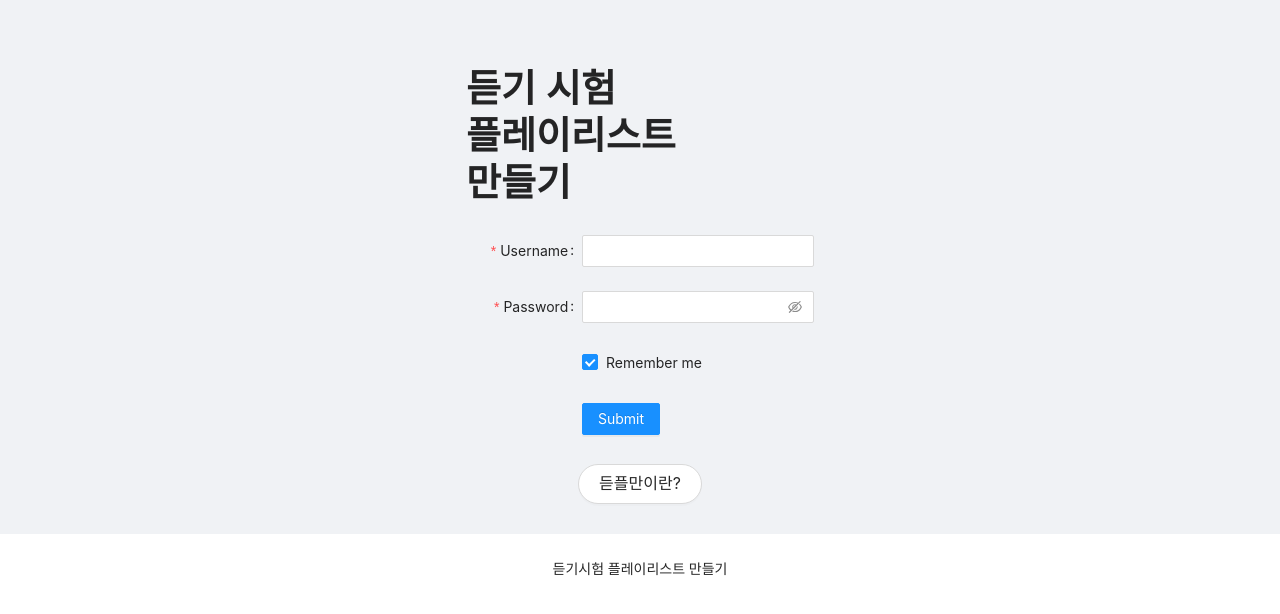
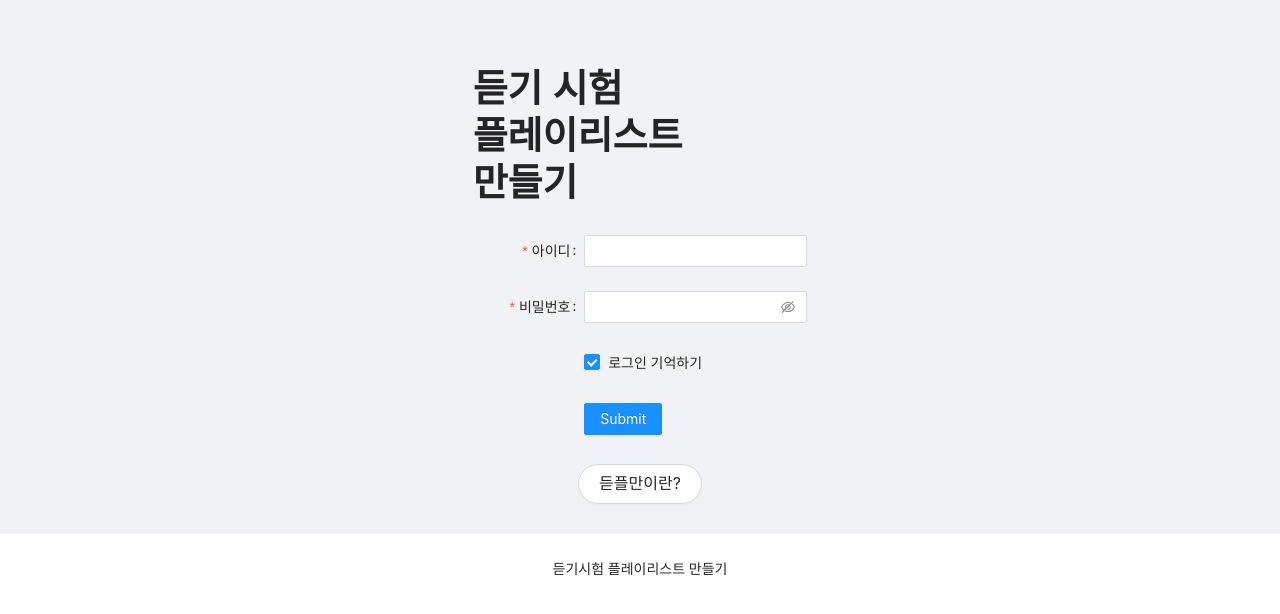
Before and after one commit to b41-41/listen-playlist-maker, a React (Create React App) app: page / in a window 1280 px wide. Both pictures are taken after a click on the button "로그인". Shown: the top 614 px of the page. Built offline with nearby package versions, Linux system fonts and the light colour scheme.

Commit message:
[Modify] 로그인 페이지 다국어 설정 적용

```diff
--- a/src/components/Main/LoginBox.tsx
+++ b/src/components/Main/LoginBox.tsx
@@ -1,9 +1,13 @@
 import React from 'react';
 import { Form, Input, Button, Checkbox } from 'antd';
+import { useTranslation } from 'react-i18next';
+import '../../i18n';
 
 type Props = {};
 
 const LoginBox = (props: Props) => {
+  const { t } = useTranslation(['common']);
+
   const onFinish = (values: any) => {
     console.log('Success:', values);
   };
@@ -23,7 +27,7 @@ const LoginBox = (props: Props) => {
       autoComplete="off"
     >
       <Form.Item
-        label="Username"
+        label={t('LOGIN.USERNAME')}
         name="username"
         rules={[{ required: true, message: 'Please input your username!' }]}
       >
@@ -31,7 +35,7 @@ const LoginBox = (props: Props) => {
       </Form.Item>
 
       <Form.Item
-        label="Password"
+        label={t('LOGIN.PASSWORD')}
         name="password"
         rules={[{ required: true, message: 'Please input your password!' }]}
       >
@@ -43,7 +47,7 @@ const LoginBox = (props: Props) => {
         valuePropName="checked"
         wrapperCol={{ offset: 8, span: 16 }}
       >
-        <Checkbox>Remember me</Checkbox>
+        <Checkbox>{t('LOGIN.REMEMBER_ME')}</Checkbox>
       </Form.Item>
 
       <Form.Item wrapperCol={{ offset: 8, span: 16 }}>
```
